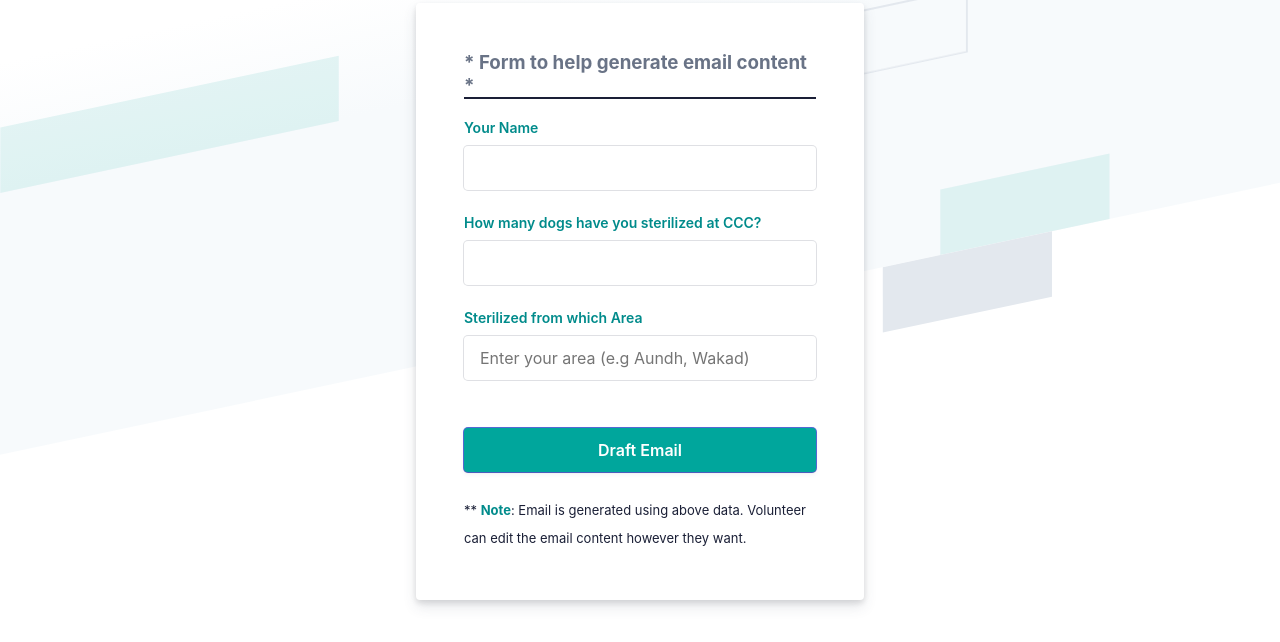
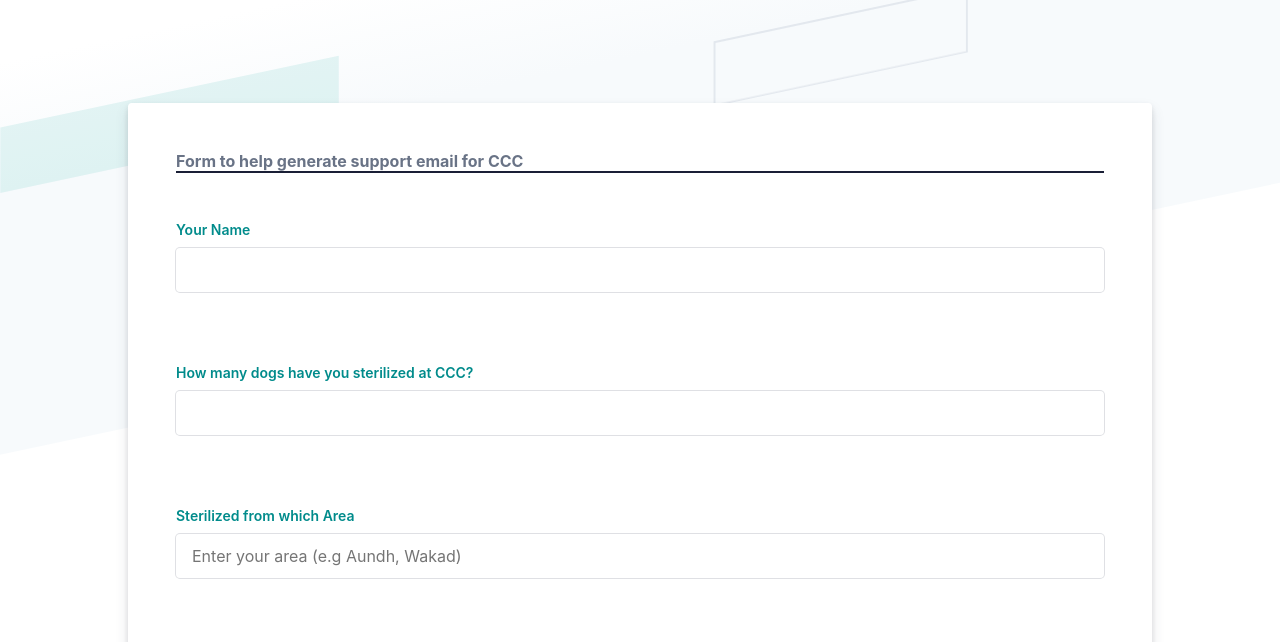
Before and after one commit to paragsh/email-generator, a plain HTML site: page index.html in a window 1280 px wide. Shown: the part 132-774 px from the top of the page. Drawn offline with Linux system fonts and the light colour scheme.

Commit message:
Updated the content v3.

```diff
--- a/ccc.css
+++ b/ccc.css
@@ -130,8 +130,8 @@ a {
 
 .formbg {
     margin: 0px auto;
-    width: 100%;
-    max-width: 448px;
+    width: 80%;
+    margin-top: 100px;
     background: white;
     border-radius: 4px;
     box-shadow: rgba(60, 66, 87, 0.12) 0px 7px 14px 0px, rgba(0, 0, 0, 0.12) 0px 3px 6px 0px;
--- a/index.html
+++ b/index.html
@@ -6,19 +6,16 @@
     <link href="ccc.css" rel="stylesheet" />
     <script>
       const OpenEmail = () => {
-        const name = document.getElementById('VName').value ? document.getElementById('VName').value : 'am an animal volunteer';
+        const name = document.getElementById('VName').value ? document.getElementById('VName').value : 'an animal volunteer';
         const area = document.getElementById('VArea').value ? document.getElementById('VArea').value : 'Pune';
         const count = document.getElementById('VCount').value ? document.getElementById('VCount').value : '1';
         const bodyText = "Hello, \n" +
-                "I " + name + " from " + area + " have sterilised " + count + " dogs at Canine Control and Care (CCC), Pune. We have seen and are aware of the hard work, commitment, and professionalism of the entire CCC Team in these years. \n" +
-                "They have always followed AWBI guidelines while  catching, operating, post-caring, and releasing. We never faced any issue with them.\n" +
+                "I am " + name + " from " + area + " and have sterilised " + count + " dogs at Canine Control and Care (CCC), Pune. We have seen and are aware of the hard work, commitment, and professionalism of the entire CCC Team in these years. \n" +
+                "They have always followed AWBI guidelines while catching, operating, post-caring, and releasing. We never faced any issue with them.\n" +
                 "We support Canine Control and Care (CCC), Pune\n" +
                 "\n" +
                 "Regards,\n" +
                 " " + name ;
-
-
-
 
 
 
@@ -28,8 +25,6 @@
         const content = 'mailto:' + encodeURIComponent(to) + '?Subject=' + encodeURIComponent(subject) + '&Body=' + encodeURIComponent(bodyText)+ '&cc=' + cc;
 
         window.open(content, '_blank');
-
-        return;
       }
 
     </script>
@@ -77,29 +72,29 @@
           <div class="formbg-outer">
             <div class="formbg">
               <div class="formbg-inner padding-horizontal--48">
-                <h3 style="color: #697386; margin-bottom: 20px; border-bottom: #1a1f36 solid 2px"> * Form to help generate email content *</h3>
+                <h4 style="color: #697386;border-bottom: #1a1f36 solid 2px" class="field margin-bottom--24"> Form to help generate support email for CCC</h4>
 
-                <div class="field padding-bottom--24">
+                <div class="field padding-bottom--24 padding-top--48">
                   <label>Your Name</label>
                   <input id="VName">
                 </div>
-                <div class="field padding-bottom--24">
+                <div class="field padding-bottom--24 padding-top--48">
                   <label>How many dogs have you sterilized at CCC?</label>
                   <input id="VCount">
                 </div>
-                <div class="field padding-bottom--24">
+                <div class="field padding-bottom--24 padding-top--48">
                     <label>Sterilized from which Area</label>
                   <input id="VArea" placeholder="Enter your area (e.g Aundh, Wakad)">
                 </div>
                 <div class="field field-checkbox padding-bottom--24 flex-flex align-center">
                 </div>
-                <div class="field padding-bottom--24">
-                  <input type="button" onclick="OpenEmail()" value="Draft Email">
+                <div class="field padding-bottom--24 padding-top--48">
+                  <input type="button" onclick="OpenEmail()" style="font-size: x-large" value="Draft Support Email">
                 </div>
-                <span style="font-size: small ">** <b>Note</b>: Email is generated using above data. Volunteer can edit the email content however they want.</span>
+                <span style="font-size: small" class="padding-top--48"><b>Note</b>: Email is generated using the above-entered data to e-mail government officials. You can edit the email content and express your support in your own words too.</span>
               </div>
             </div>
-            <div class="footer-link padding-top--24">
+            <div class="footer-link padding-top--48">
               <div class="listing padding-top--24 padding-bottom--24 flex-flex center-center">
                 <span><b>Page created by Pawthon team</b></span>
                 <img src="pawthon-logo.jpeg" width="100" height="100"/>
```
